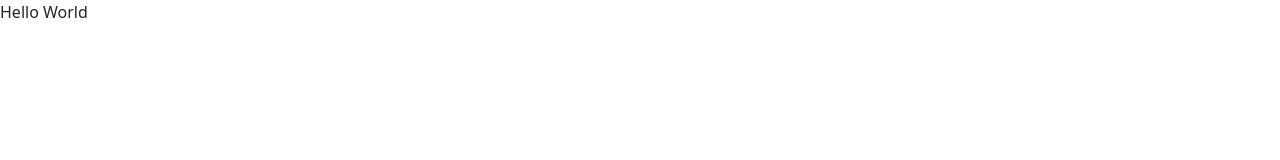
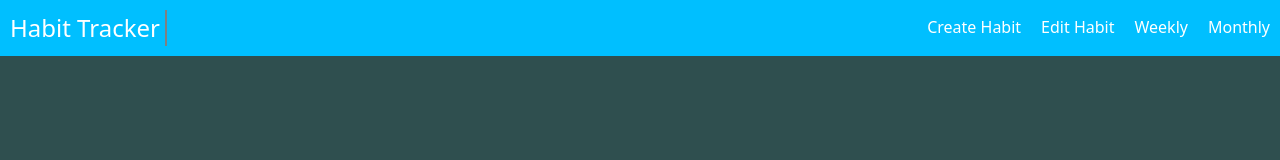
Before and after one commit to robc737/HabitTracker, a website: page index.html in a window 1280 px wide. Drawn offline with nearby package versions, Linux system fonts and the light colour scheme.

Commit message:
Habit tracker layout

```diff
--- a/index.html
+++ b/index.html
@@ -5,10 +5,19 @@
         <meta name="viewport" content="width=device-width, initial-scale=1">
         <title>Habit Tracker</title>
         <link href="bootstrap/css/bootstrap.min.css" rel="stylesheet">
-
+        <link href="public/css/habit-tracker.css" rel="stylesheet">
     </head>
 
     <body>
-        <div>Hello World</div>
+        <div class="header">
+            <span class="app-title">Habit Tracker</span>
+            <div class="spacer"></div>
+            <a href="#">Create Habit</a>
+            <a href="#">Edit Habit</a>
+            <a href="#">Weekly</a>
+            <a href="#">Monthly</a>
+        </div>
+
+        <script src="public/js/habit-tracker.js"></script>
     </body>
 </html>
--- /dev/null
+++ b/public/css/habit-tracker.css
@@ -0,0 +1,26 @@
+body {
+    background-color: darkslategray;
+}
+
+.header {
+    display: flex;
+    background-color: deepskyblue;
+    color: white;
+}
+
+.app-title {
+    margin:10px;
+    padding-right: 5px;
+    border-right: 2px solid gray;
+    font-size: 1.5rem;
+}
+
+.header a {
+    color:white;
+    text-decoration: none;
+    margin:15px 10px 10px;
+}
+
+.spacer {
+    flex: 1;
+}
```
Also changed, not shown: public/js/habit-tracker.js (added).
